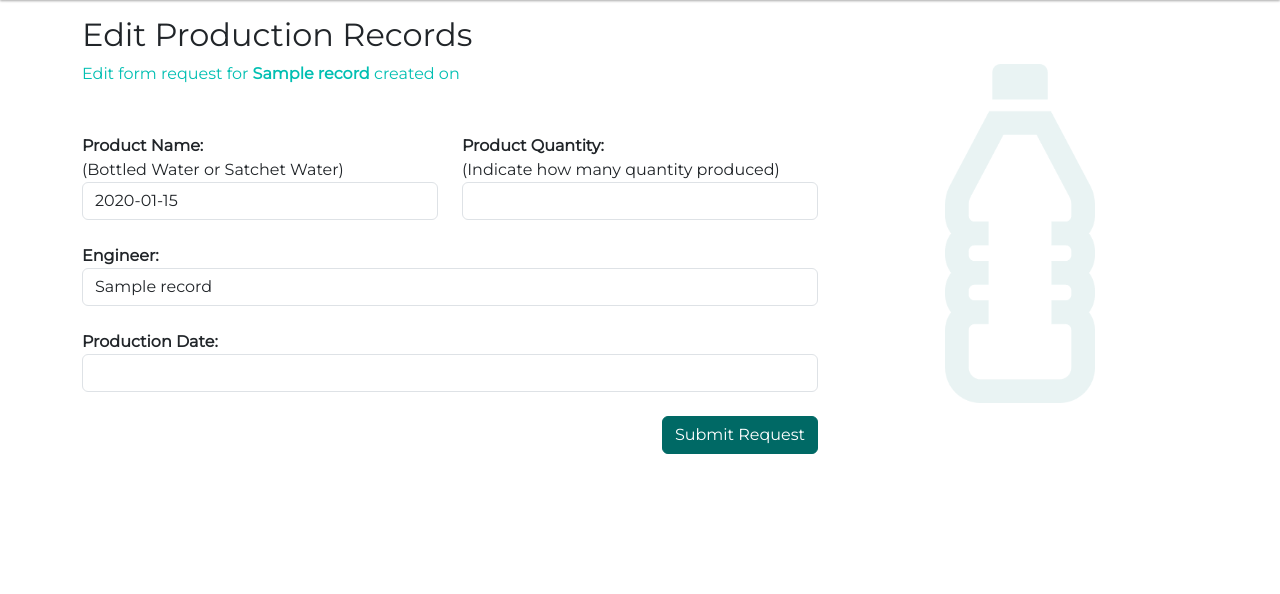
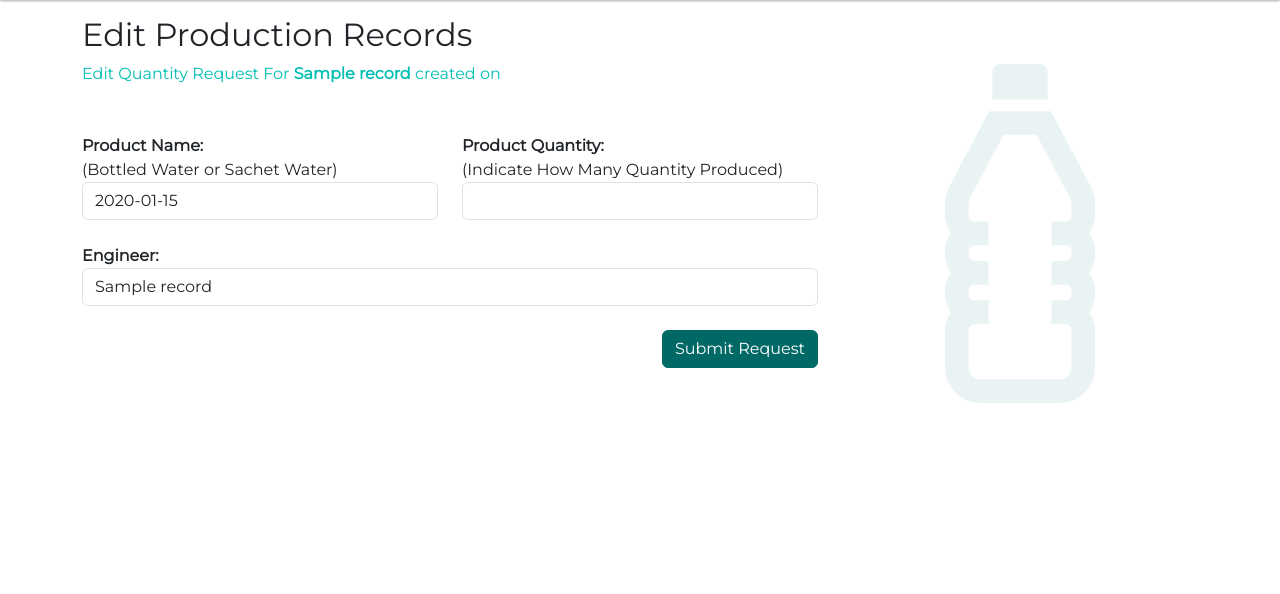
Before and after one commit to lagra-iku/aqua_manager, a Flask app: page /edit_production/1 in a window 1280 px wide. Shown: the part 172-766 px from the top of the page. Run offline with Flask 3, Linux system fonts and the light colour scheme; tables that the repository leaves empty hold one stand-in row (values such as "Sample post").

Commit message:
Updating edit_production

```diff
--- a/app.py
+++ b/app.py
@@ -97,7 +97,7 @@ def add_production():
         cursor.execute("INSERT INTO production_records (product_name, quantity, factory_worker, production_date) VALUES (%s, %s, %s, %s)", (product_name, quantity, factory_worker, production_date))
         db.commit()
 
-        # Redirect to a success page or any other page
+        # Redirect to a success page
         return redirect(url_for('add_production'))
 
     return render_template('admin/add_production.html', curr_date=curr_date)
--- a/templates/admin/edit_production.html
+++ b/templates/admin/edit_production.html
@@ -5,15 +5,15 @@
     <div class="row height80 ">
         <div class="col-sm-8 ">
             <h2 class="">Edit Production Records</h2>
-            <p class="txt-teal mb-5">Edit form request for  <span class="fw-bold">{{ x[1] }}</span> created on <span class="fw-bold">{{ x[6] }}</span></p>
+            <p class="txt-teal mb-5">Edit Quantity Request For  <span class="fw-bold">{{ x[1] }}</span> created on <span class="fw-bold">{{ x[6] }}</span></p>
             <form action="/edit_production/{{ x[0] }}" method="POST">
                 <div class="row">
                     <div class="col-sm-6 form-group">
-                        <label class="fw-bold" for="product_name">Product Name:<br><span class="fw-lighter">(Bottled Water or Satchet Water)</span></label>
+                        <label class="fw-bold" for="product_name">Product Name:<br><span class="fw-lighter">(Bottled Water or Sachet Water)</span></label>
                         <input type="text" id="product_name" name="product_name" value="{{ x[4] }}"  class="form-control"><br>
                     </div>
                     <div class="col-sm-6">
-                        <label class="fw-bold" for="quantity">Product Quantity:<br><span class="fw-lighter">(Indicate how many quantity produced)</span></label>
+                        <label class="fw-bold" for="quantity">Product Quantity:<br><span class="fw-lighter">(Indicate How Many Quantity Produced)</span></label>
                         <input type="number" id="quantity" name="quantity" value="{{ x[5] }}" class="form-control"><br>
                     </div>
                 </div>
@@ -21,10 +21,11 @@
                     <label for="factory_worker" class="fw-bold">Engineer:</label>
                     <input type="text" id="factory_worker" name="factory_worker" class="form-control" value="{{ x[1] }}" required><br>
                 </div>
+                <!--
                 <div class="form-group">
                     <label for="production_date" class="fw-bold">Production Date:</label>
                     <input type="number" id="production_date" name="production_date" class="form-control" value="{{ x[2] }}"><br>
-                </div>
+                </div>   -->
                 <div class="float-md-end ">
                     <button type="submit" class="btn btn-primary" >Submit Request</button>
                 </div>
--- a/templates/admin/home.html
+++ b/templates/admin/home.html
@@ -20,7 +20,7 @@
             <a href="{{ url_for('dashboard') }}" class="btn btn-dark">Check Active Machines</a>
         </div>
         <br><br>
-        <div class="col-sm-4 order-sm-last text-center my-5">
+        <div class="col-sm-4 text-center my-5 ">
             <img src="../static/images/bg_bottle.png" alt="" class="sm-image d-none d-lg-block d-xl-block d-xxl-block">
         </div>
     </div>
```
